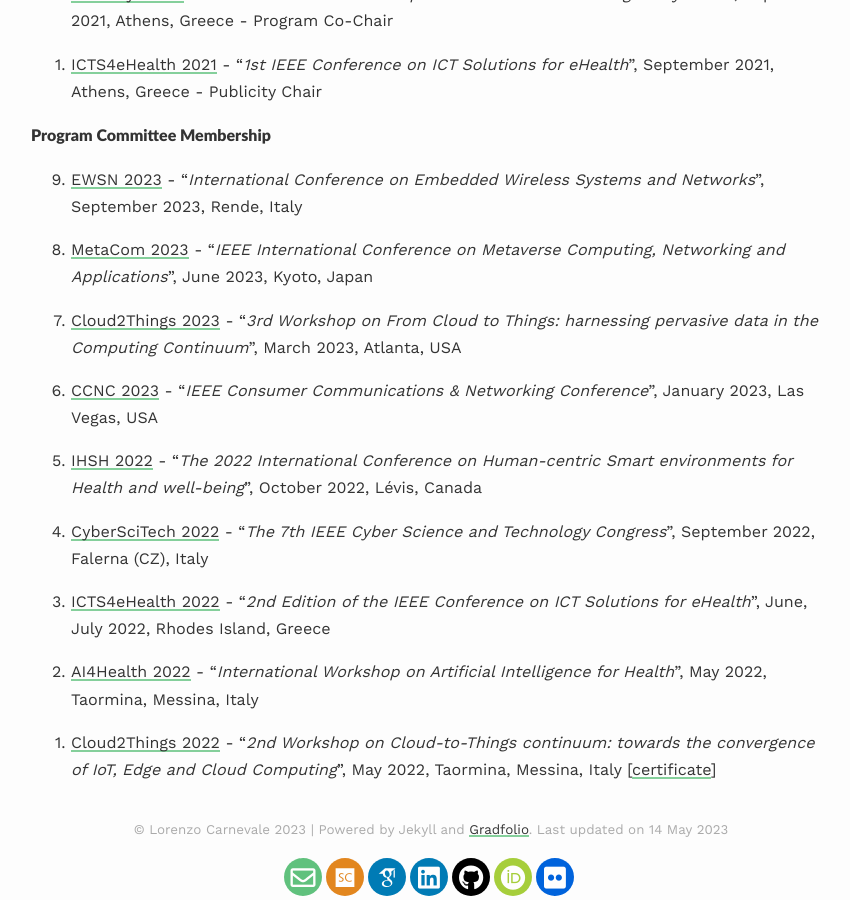
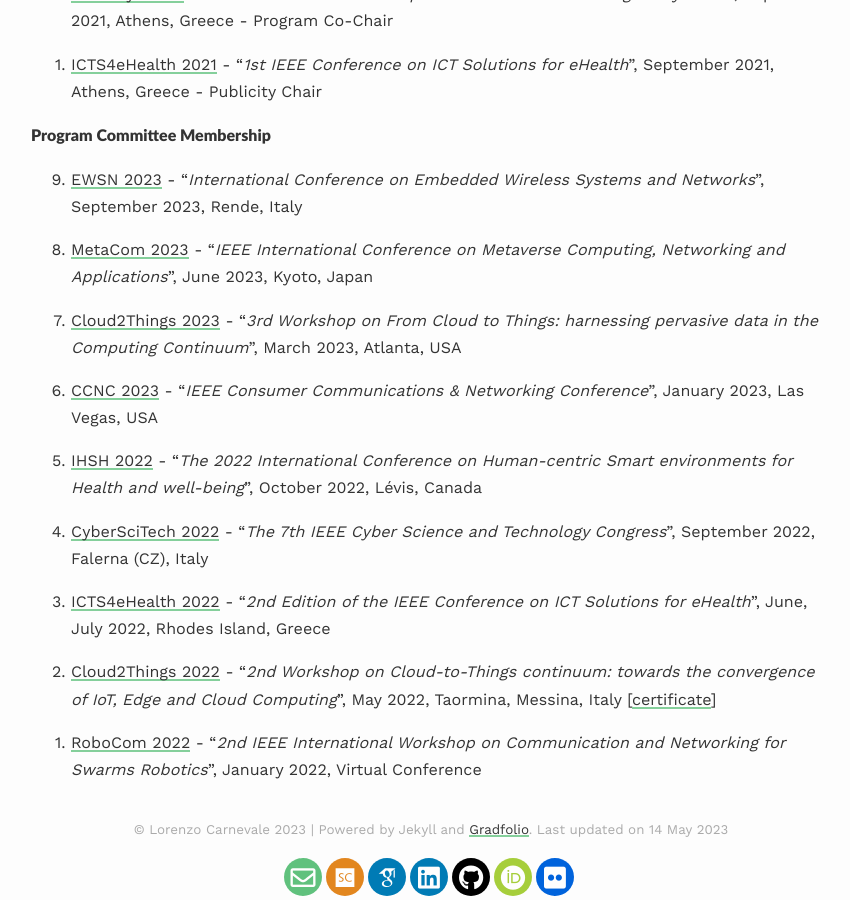
Before and after one commit to lcarnevale/lcarnevale.github.io, a Jekyll site: the page built from _pages/activities.md, in a window 1280 px wide and 900 px high, scrolled down 1533 px. Shown: the whole window, without its empty margins (209-1059 px from the left). Built offline with Jekyll 4.4.1, drawn with Linux system fonts in a browser that asks for light colours; nearby versions of some CDN libraries; some web fonts are replaced.

Commit message:
included robocom 2022

```diff
--- a/_pages/activities.md
+++ b/_pages/activities.md
@@ -65,7 +65,7 @@ The following calls are open and wait for your submission. If you have any quest
 
 0. [ICTS4eHealth 2022](https://icts4ehealth.icar.cnr.it/) - "<i>2nd Edition of the IEEE Conference on ICT Solutions for eHealth</i>", June, July 2022, Rhodes Island, Greece
 
-0. [AI4Health 2022](https://www.ai4health.icar.cnr.it/) - "<i>International Workshop on Artificial Intelligence for Health</i>", May 2022, Taormina, Messina, Italy
+0. [Cloud2Things 2022](https://cloud2things2022.netsons.org) - "<i>2nd Workshop on Cloud-to-Things continuum: towards the convergence of IoT, Edge and Cloud Computing</i>", May 2022, Taormina, Messina, Italy [[certificate](https://drive.google.com/file/d/1tR7AiEKAzVlR0Z5y8EHwjZcD36Pztheb/view?usp=sharing)]
 
-0. [Cloud2Things 2022](https://cloud2things2022.netsons.org) - "<i>2nd Workshop on Cloud-to-Things continuum: towards the convergence of IoT, Edge and Cloud Computing</i>", May 2022, Taormina, Messina, Italy [[certificate](https://drive.google.com/file/d/1tR7AiEKAzVlR0Z5y8EHwjZcD36Pztheb/view?usp=sharing)]
+0. [RoboCom 2022](https://robocom2022.nws.cs.unibo.it/) - "<i>2nd IEEE International Workshop on Communication and Networking for Swarms Robotics</i>", January 2022, Virtual Conference
 {: reversed="reversed"}
```
